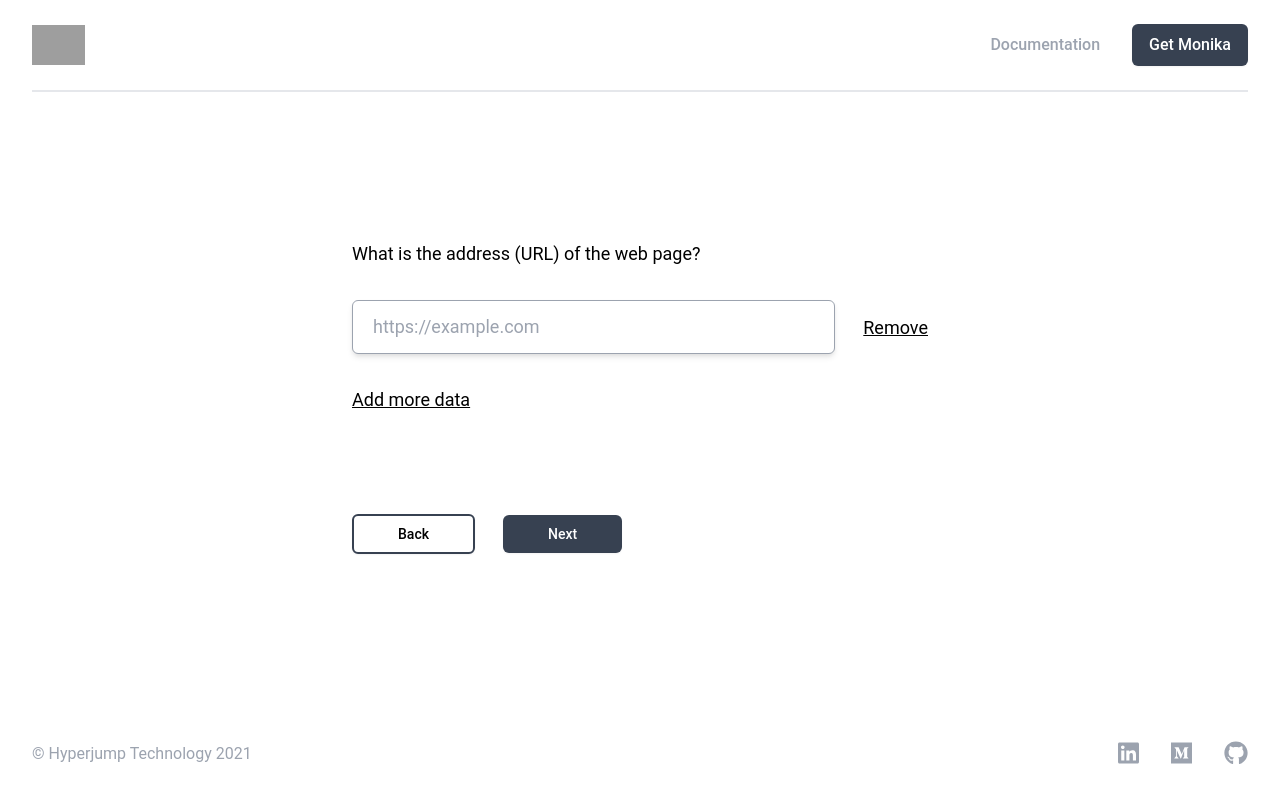
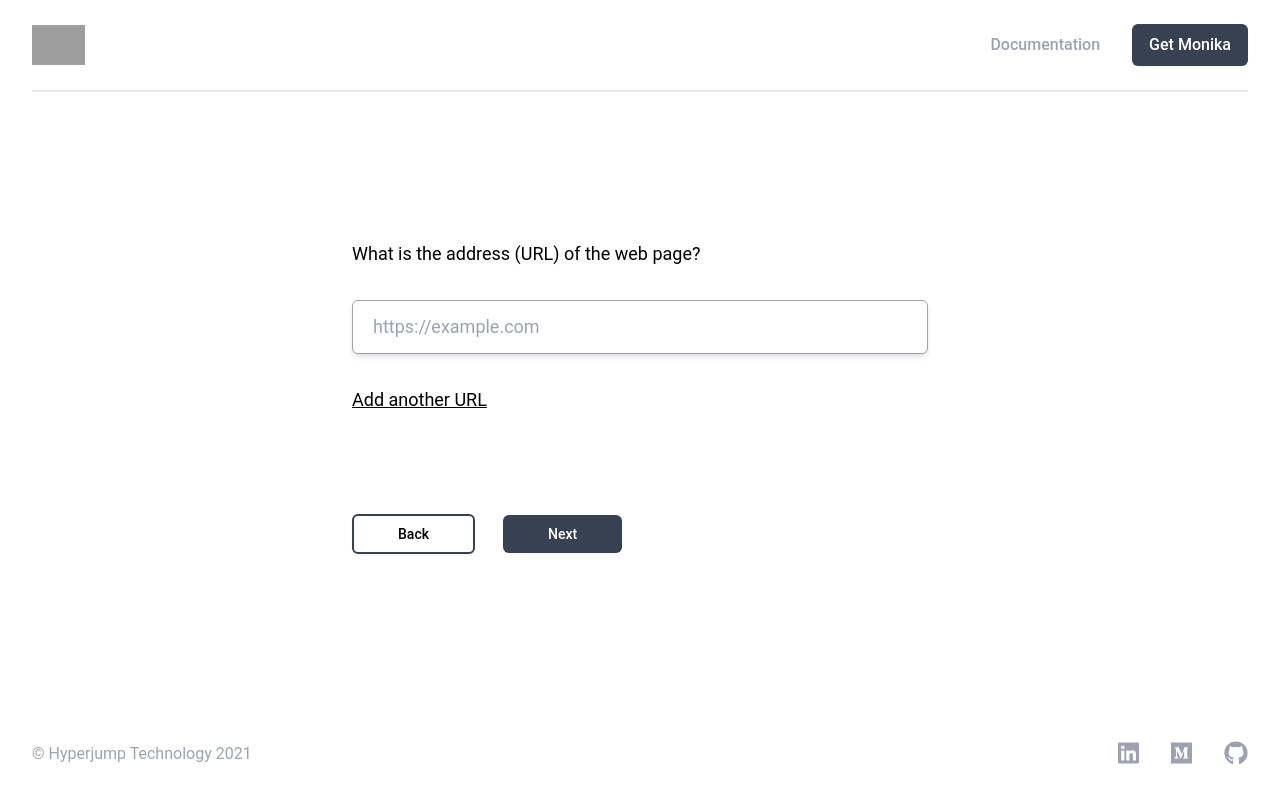
Before and after one commit to hyperjumptech/monika-config-generator, a Next.js app: page /web-page in a window 1280 px wide. Built offline with nearby package versions, Linux system fonts and the light colour scheme; grey boxes are pictures that could not be loaded.

Commit message:
fix: show remove button when data length is greather than 1

```diff
--- a/pages/web-page.tsx
+++ b/pages/web-page.tsx
@@ -35,6 +35,7 @@ export default function WebPage(): JSX.Element {
                       placeholder="https://example.com"
                     />
                   </div>
+                  {data.length > 1 && (
                     <div className="self-end py-3">
                       <button
                         type="button"
@@ -43,13 +44,14 @@ export default function WebPage(): JSX.Element {
                         Remove
                       </button>
                     </div>
+                  )}
                 </div>
               ))}
               <button
                 className="cursor-pointer underline focus:outline-none"
                 type="button"
                 onClick={addInputField}>
-                Add more data
+                Add another URL
               </button>
             </div>
           </fieldset>
```
Lines whose indentation alone changed are shown as unchanged.
